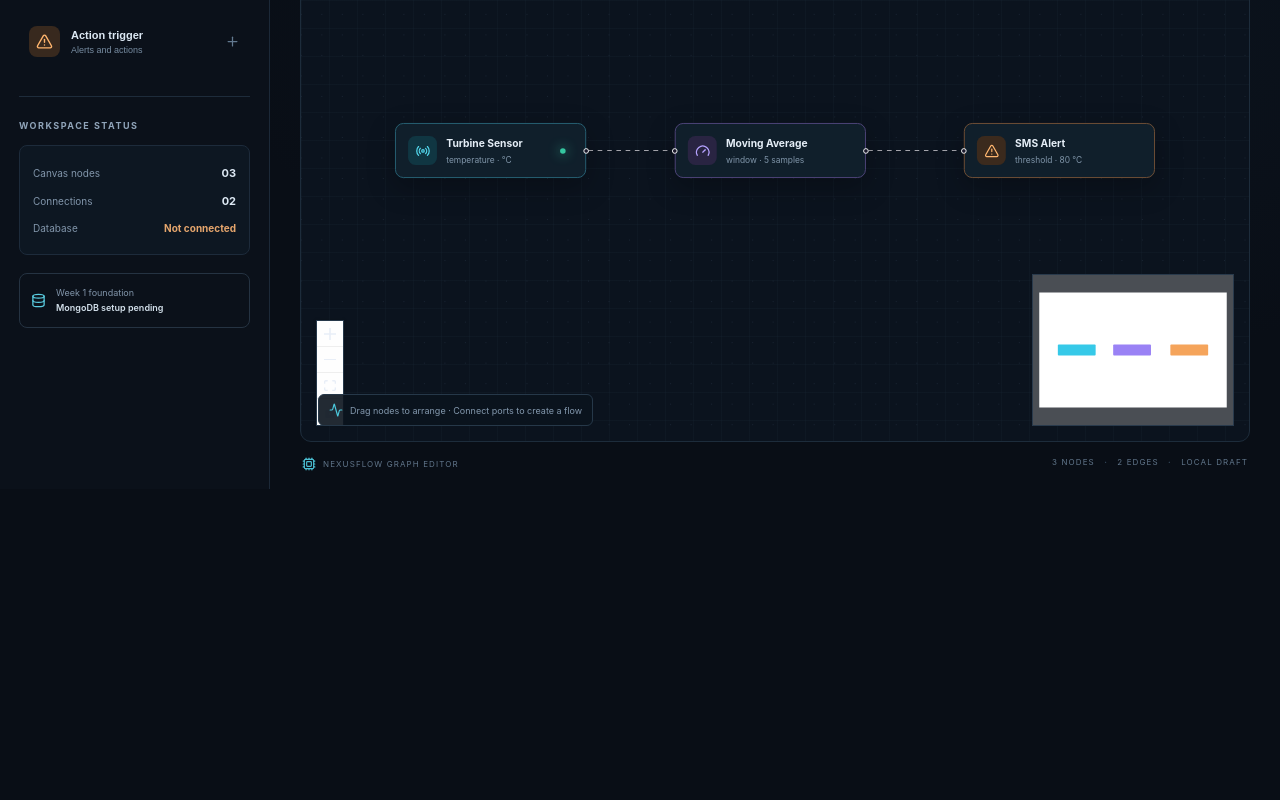
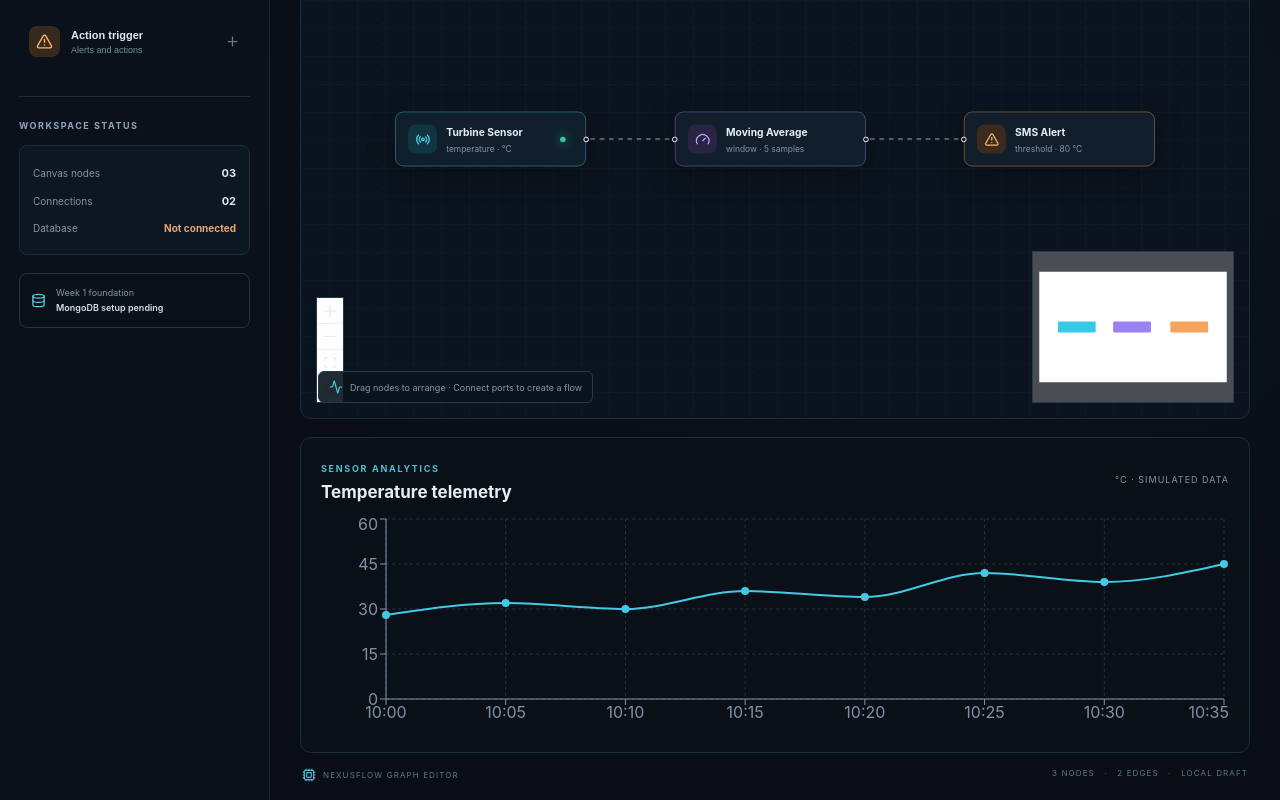
Before and after one commit to ABESAbhishek/NexusFlow, a React (Vite) app in the folder client/: page / in a window 1280 px wide. Shown: the part 311-1111 px from the top of the page. Before the commit the page ends 800 px from the top, so only its background shows below. Built offline with nearby package versions, Linux system fonts and the light colour scheme.

Commit message:
feat: add sample telemetry chart to dashboard

```diff
--- a/client/package.json
+++ b/client/package.json
@@ -12,7 +12,8 @@
     "@xyflow/react": "^12.3.5",
     "lucide-react": "^0.468.0",
     "react": "^18.3.1",
-    "react-dom": "^18.3.1"
+    "react-dom": "^18.3.1",
+    "recharts": "^3.10.1"
   },
   "devDependencies": {
     "@types/react": "^18.3.18",
--- a/client/src/App.tsx
+++ b/client/src/App.tsx
@@ -5,6 +5,15 @@ import {
   type NodeTypes, Handle, Position
 } from "@xyflow/react";
 import { Activity, AlertTriangle, Cpu, Database, Gauge, Plus, Radio, Save, Workflow } from "lucide-react";
+import {
+  CartesianGrid,
+  Line,
+  LineChart,
+  ResponsiveContainer,
+  Tooltip,
+  XAxis,
+  YAxis
+} from "recharts";
 
 type PipelineNodeData = {
   title: string;
@@ -46,6 +55,56 @@ function AlertNode({ data }: { data: PipelineNodeData }) {
 }
 
 const nodeTypes: NodeTypes = { sensor: SensorNode, filter: FilterNode, alert: AlertNode };
+const telemetryData = [
+  { time: "10:00", temperature: 28 },
+  { time: "10:05", temperature: 32 },
+  { time: "10:10", temperature: 30 },
+  { time: "10:15", temperature: 36 },
+  { time: "10:20", temperature: 34 },
+  { time: "10:25", temperature: 42 },
+  { time: "10:30", temperature: 39 },
+  { time: "10:35", temperature: 45 }
+];
+
+function TelemetryChart() {
+  return (
+    <div className="telemetry-panel">
+      <div className="telemetry-heading">
+        <div>
+          <span className="eyebrow">SENSOR ANALYTICS</span>
+          <h2>Temperature telemetry</h2>
+        </div>
+        <span className="telemetry-unit">°C · SIMULATED DATA</span>
+      </div>
+
+      <div className="telemetry-chart">
+        <ResponsiveContainer width="100%" height="100%">
+          <LineChart data={telemetryData}>
+            <CartesianGrid stroke="#253244" strokeDasharray="3 3" />
+            <XAxis dataKey="time" stroke="#8293a7" />
+            <YAxis stroke="#8293a7" />
+            <Tooltip
+              contentStyle={{
+                background: "#101b29",
+                border: "1px solid #34465c",
+                borderRadius: "8px",
+                color: "#e8eef7"
+              }}
+            />
+            <Line
+              type="monotone"
+              dataKey="temperature"
+              stroke="#42c9e3"
+              strokeWidth={2}
+              dot={{ r: 3, fill: "#42c9e3" }}
+              activeDot={{ r: 6 }}
+            />
+          </LineChart>
+        </ResponsiveContainer>
+      </div>
+    </div>
+  );
+}
 const initialNodes: Node[] = [
   {
     id: "sensor-1",
@@ -457,10 +516,12 @@ function Studio() {
           </ReactFlow>
           <div className="canvas-hint"><Activity size={14} /> Drag nodes to arrange · Connect ports to create a flow</div>
         </div>
+
+        <TelemetryChart />
         <footer className="canvas-footer"><span><Cpu size={14} /> NEXUSFLOW GRAPH EDITOR</span><span>{counts.nodes} NODES <b>·</b> {counts.connections} EDGES <b>·</b> LOCAL DRAFT</span></footer>
       </section>
     </main>
-  </div>;
+  </div >;
 }
 
 export default function App() {
--- a/client/src/styles.css
+++ b/client/src/styles.css
@@ -642,3 +642,37 @@ body {
     width: 100%;
     margin-top: 16px;
 }
+
+/* Telemetry chart */
+.telemetry-panel {
+    margin-top: 18px;
+    padding: 18px 20px;
+    border: 1px solid #1d2c3b;
+    border-radius: 11px;
+    background: rgba(10, 16, 25, 0.82);
+}
+
+.telemetry-heading {
+    display: flex;
+    align-items: center;
+    justify-content: space-between;
+    gap: 12px;
+    margin-bottom: 12px;
+}
+
+.telemetry-heading h2 {
+    margin: 6px 0 0;
+    font-size: 17px;
+    font-weight: 650;
+}
+
+.telemetry-unit {
+    color: #8293a7;
+    font-size: 9px;
+    letter-spacing: 1px;
+}
+
+.telemetry-chart {
+    width: 100%;
+    height: 220px;
+}
```
Also changed, not shown: 1 other file (tests, documents, lock files or other folders).
